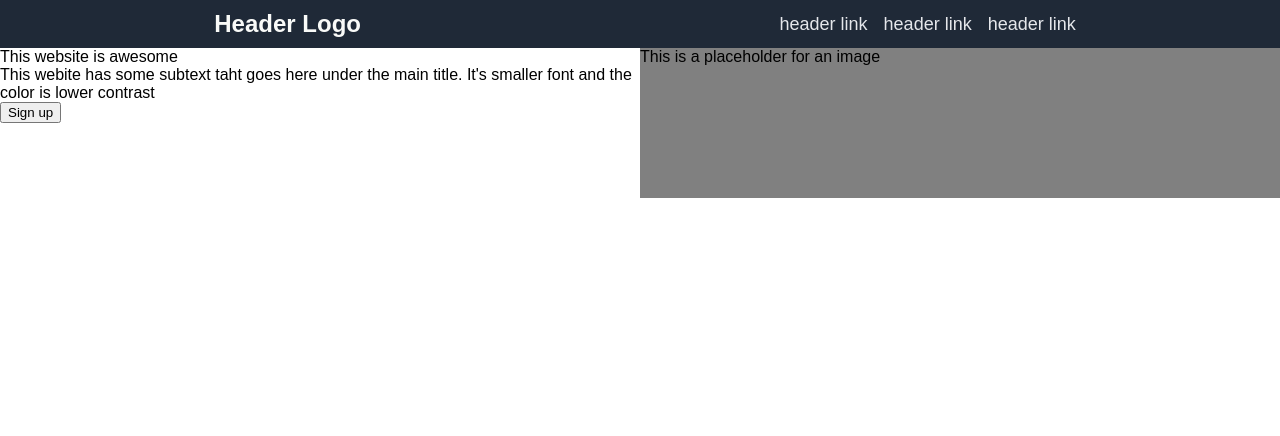
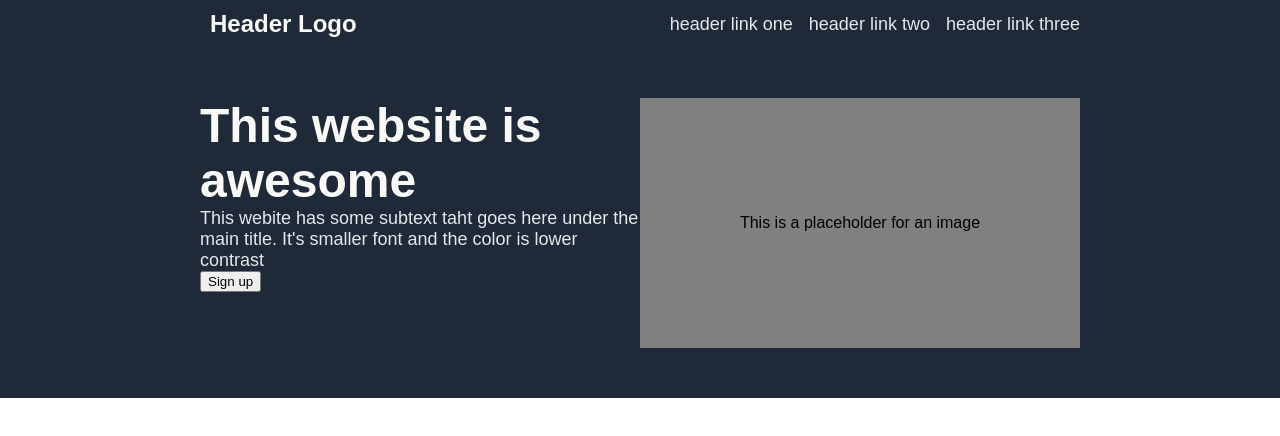
Before and after one commit to jostinj-n/landing-page, a plain HTML site: page index.html in a window 1280 px wide. Drawn offline with Linux system fonts and the light colour scheme.

Commit message:
Add some tyling to the header

```diff
--- a/index.html
+++ b/index.html
@@ -10,19 +10,21 @@
     <div class="header">
         <p id="header-logo">Header Logo</p>
         <ul>
-            <li>header link</li>
-            <li>header link</li>
-            <li>header link</li>
+            <li>header link one</li>
+            <li>header link two</li>
+            <li>header link three</li>
         </ul>
     </div>
     <div class="hero">
             <div class="hero-text">
-                This website is awesome
-                <p>This webite has some subtext taht goes here under the main title. It's smaller font and the color is lower contrast</p>
+                <p class="main-text">This website is awesome</p>
+                <p class="secondary-text">This webite has some subtext taht goes here under the main title. It's smaller font and the color is lower contrast</p>
                 <button>Sign up</button>
             </div>
             <div class="hero-img">
-                This is a placeholder for an image
+                <div>
+                    This is a placeholder for an image
+                </div>
             </div>
     </div>
 </body>
--- a/style.css
+++ b/style.css
@@ -1,30 +1,34 @@
-body,html{
+body,
+html {
     margin: 0;
     padding: 0;
     font-family: sans-serif;
 }
 
-p,ul{
+p,
+ul {
     list-style-type: none;
     margin: 0;
     padding: 0;
 }
 
-.header{
+.header {
     display: flex;
-    justify-content: space-around;
+    justify-content: space-between;
     background-color: #1F2937;
     align-items: center;
+    padding: 0px 200px;
+
 }
 
-#header-logo{
+#header-logo {
     font-size: 24px;
     color: #f9faf8;
     font-weight: 900;
     padding: 10px
 }
 
-.header ul{
+.header ul {
     display: flex;
     gap: 16px;
     font-size: 18px;
@@ -33,16 +37,36 @@ p,ul{
 
 
 
-.hero{
+.hero {
     display: flex;
     justify-content: center;
+    background-color: #1F2937;
+    padding: 50px 200px;
 }
 
-.hero-img,.hero-text{
+.hero-img,
+.hero-text {
     flex: 1;
 }
 
-.hero-img{
-    height: 150px;
+.hero-img {
+    display: flex;
     background-color: grey;
+    align-items: center;
+    justify-content: center;
+    height:250px
+
 }
+
+
+
+.main-text {
+    font-size: 48px;
+    font-weight: 900;
+    color: #f9faf8;
+}
+
+.secondary-text {
+    font-size: 18px;
+    color: #e5e7eb;
+}
```
